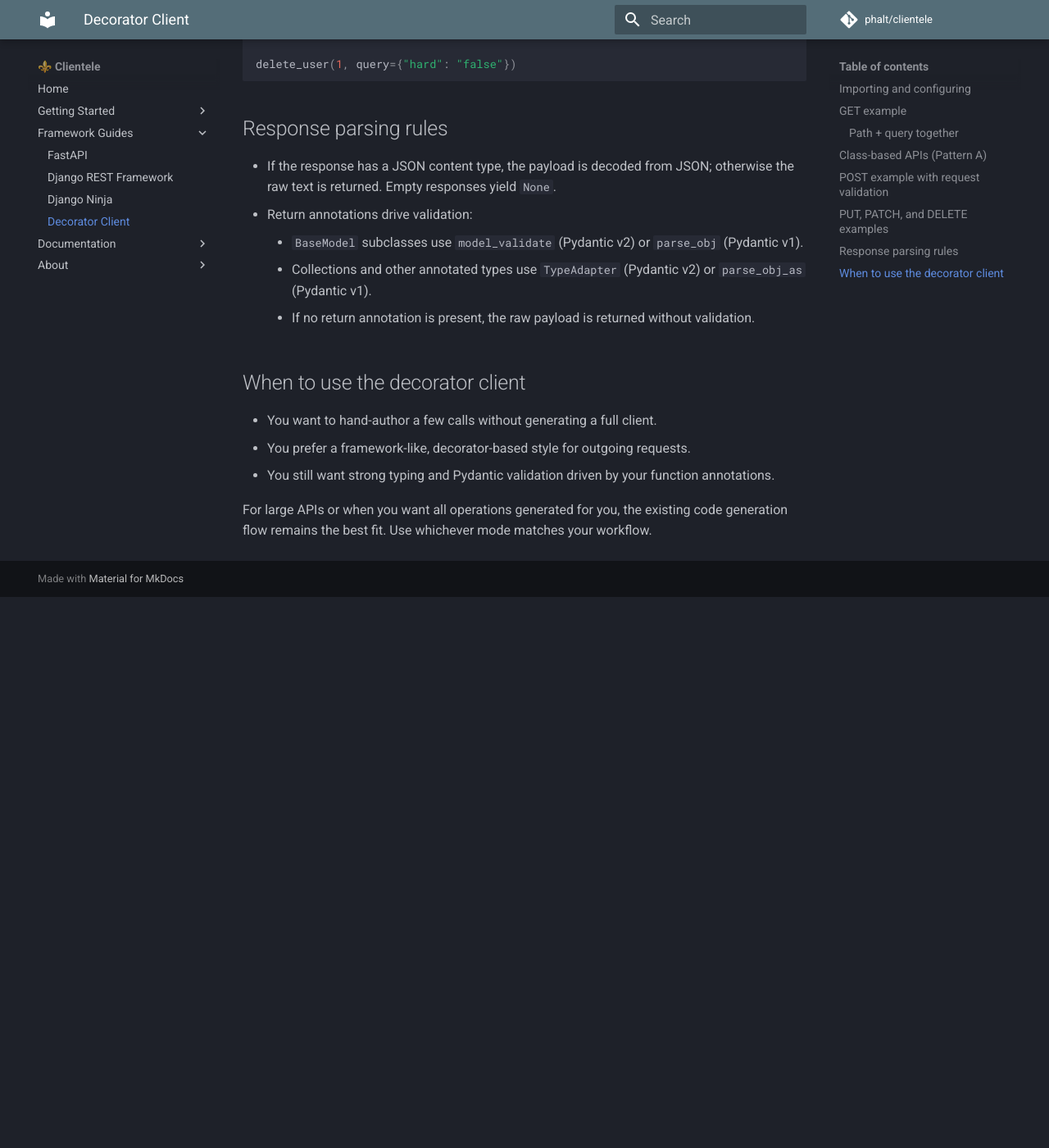
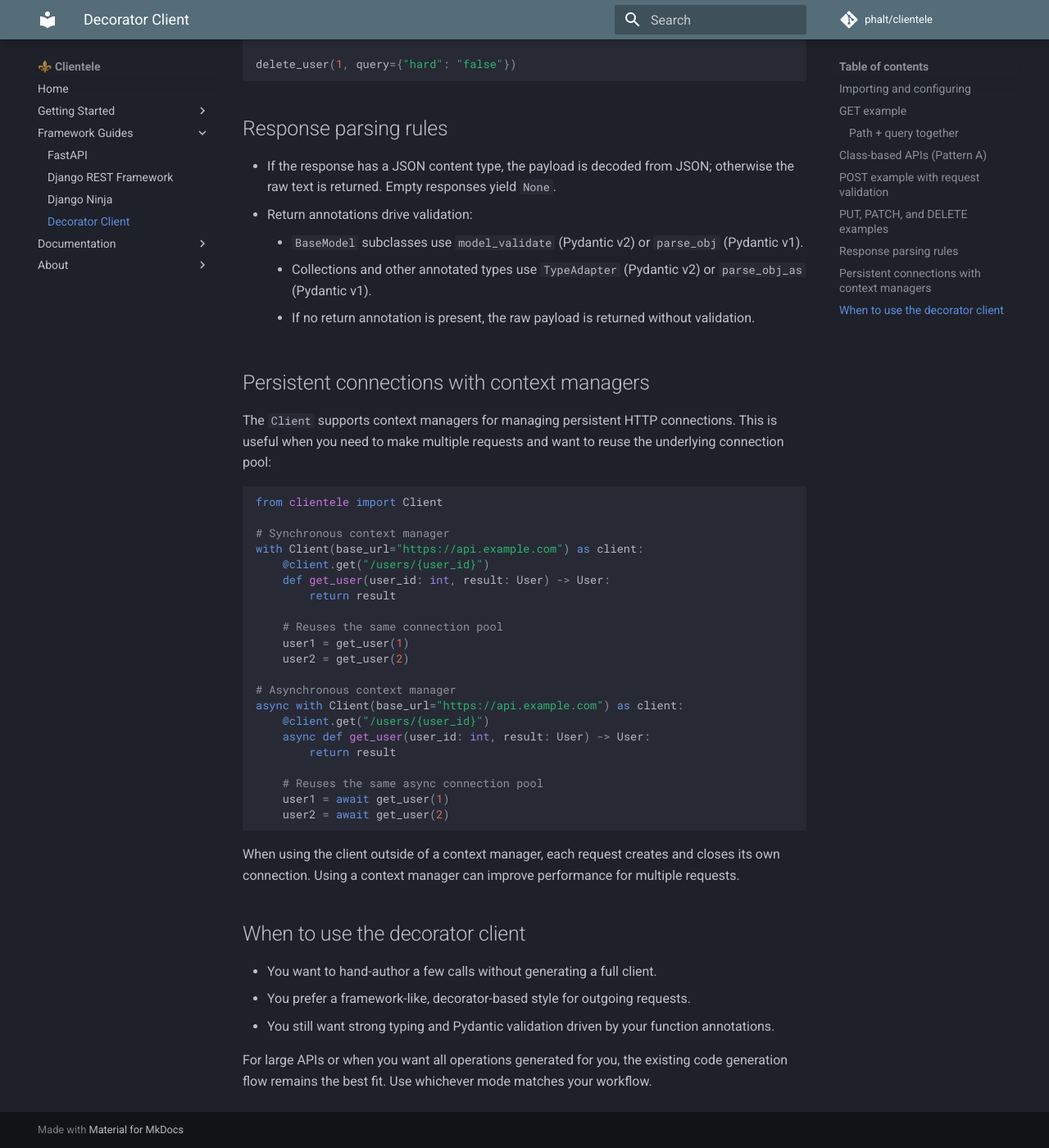
Before and after one commit to phalt/clientele, an MkDocs documentation site: the page built from docs/framework-decorator-client.md, in a window 1280 px wide and 1400 px high, scrolled down 4645 px. Shown: the whole window at 82% size. Built offline with MkDocs 1.6.1 and Material for MkDocs 9.7.7, drawn with Linux system fonts in a browser that asks for light colours; comment, search, counter and statistics services are not loaded; before the commit the page ends 5373 px from its top, so only the background shows below that.

Commit message:
Add TypeAdapter explanation and document context manager support
Co-authored-by: phalt <490685+phalt@users.noreply.github.com>

````diff
--- a/docs/framework-decorator-client.md
+++ b/docs/framework-decorator-client.md
@@ -215,6 +215,36 @@ delete_user(1, query={"hard": "false"})
     - Collections and other annotated types use `TypeAdapter` (Pydantic v2) or `parse_obj_as` (Pydantic v1).
     - If no return annotation is present, the raw payload is returned without validation.
 
+## Persistent connections with context managers
+
+The `Client` supports context managers for managing persistent HTTP connections. This is useful when you need to make multiple requests and want to reuse the underlying connection pool:
+
+```python
+from clientele import Client
+
+# Synchronous context manager
+with Client(base_url="https://api.example.com") as client:
+    @client.get("/users/{user_id}")
+    def get_user(user_id: int, result: User) -> User:
+        return result
+
+    # Reuses the same connection pool
+    user1 = get_user(1)
+    user2 = get_user(2)
+
+# Asynchronous context manager
+async with Client(base_url="https://api.example.com") as client:
+    @client.get("/users/{user_id}")
+    async def get_user(user_id: int, result: User) -> User:
+        return result
+
+    # Reuses the same async connection pool
+    user1 = await get_user(1)
+    user2 = await get_user(2)
+```
+
+When using the client outside of a context manager, each request creates and closes its own connection. Using a context manager can improve performance for multiple requests.
+
 ## When to use the decorator client
 
 - You want to hand-author a few calls without generating a full client.
````
Also changed, not shown: 1 other file.
